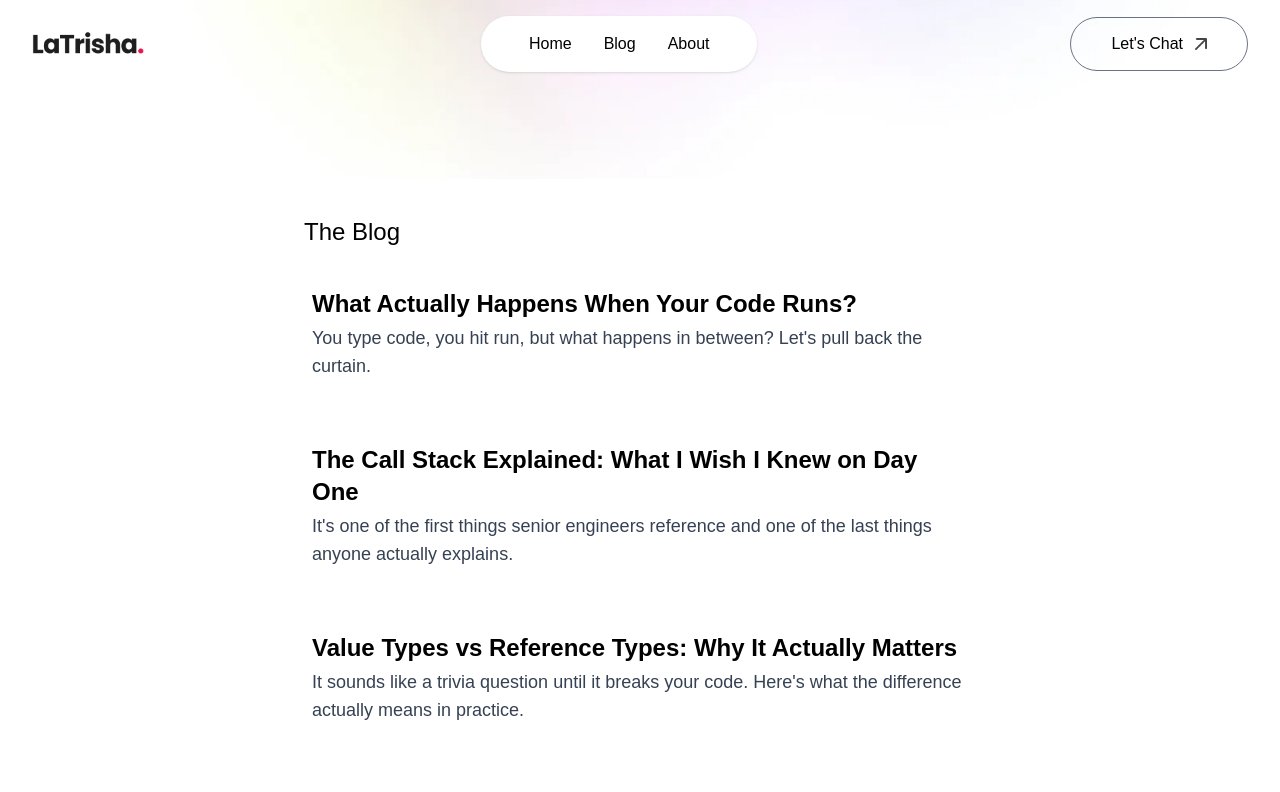
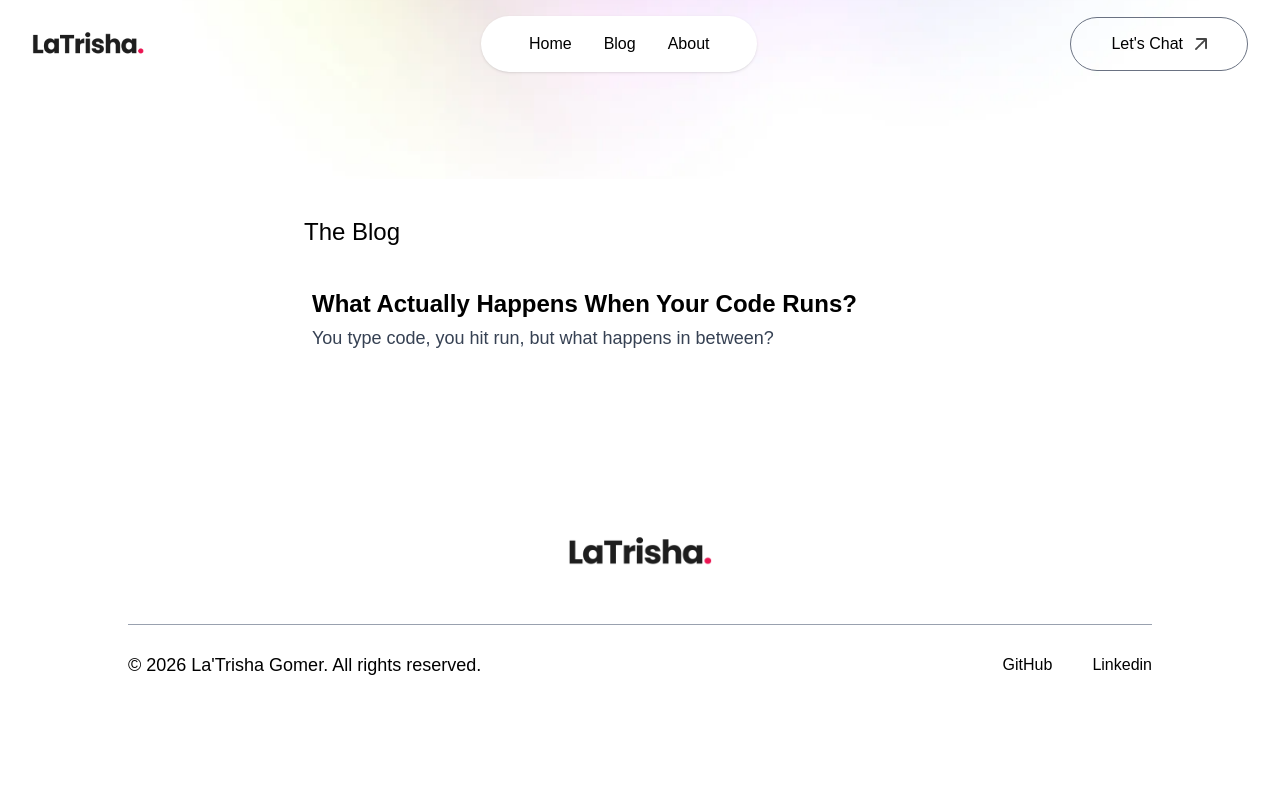
Before and after one commit to LaTrishaGomer/latrisha-gomer, a Next.js app: page /blog in a window 1280 px wide. Shown: the top 792 px of the page. Built offline with nearby package versions, Linux system fonts and the light colour scheme; a web font is replaced by a local one.

Commit message:
set up automatic post reading from MDX frontmatter using getAllPosts

```diff
--- a/app/blog/page.js
+++ b/app/blog/page.js
@@ -1,13 +1,15 @@
 import Blog from '../components/Blog'
 import Navbar from '../components/Navbar'
 import Footer from '../components/Footer'
+import { getAllPosts } from '../lib/posts'
 
 export default function BlogPage() {
+  const posts = getAllPosts()
   return (
     <main>
      <Navbar />
      <div className="pt-44">
-      <Blog />
+      <Blog posts={posts} />
       </div>
       <Footer />
     </main>
--- a/app/blog/posts/what-actually-happens-when-your-code-runs.mdx
+++ b/app/blog/posts/what-actually-happens-when-your-code-runs.mdx
@@ -1,7 +1,10 @@
 ---
 title: What Actually Happens When Your Code Runs?
+description: You type code, you hit run, but what happens in between?
 date: April 4, 2026
 coverImage: /images/blog-post-image.png
+category: Programming
+tags: [C#, .NET, beginners]
 ---
 
 You type code, you hit run. But what actually happens in between?
--- a/app/components/Blog.jsx
+++ b/app/components/Blog.jsx
@@ -1,11 +1,13 @@
 'use client'
-import { assets, workData } from '@/assets/assets'
+import { assets } from '@/assets/assets'
 import Image from 'next/image'
 import React from 'react'
 import Link from 'next/link'
 import { motion } from "motion/react"
 
-const Blog = ({ limit, showButton }) => {
+const Blog = ({ limit, showButton, posts = [] }) => {
+  const displayedPosts = limit ? posts.slice(0, limit) : posts
+
   return (
     <motion.div
       id='blog'
@@ -17,7 +19,7 @@ const Blog = ({ limit, showButton }) => {
     >
       <h3 className='mb-2 text-2xl font-ovo max-w-2xl mx-auto'>The Blog</h3>
         <div className='flex flex-col gap-12 my-10 max-w-2xl mx-auto'>
-        {(limit ? workData.slice(0, limit) : workData).map((project, index) => (
+        {displayedPosts.map((project, index) => (
           <motion.div
             key={index}
             className='flex flex-col gap-4'
--- a/app/components/Header.jsx
+++ b/app/components/Header.jsx
@@ -1,3 +1,4 @@
+'use client'
 import { assets } from '@/assets/assets'
 import Image from 'next/image'
 import React from 'react'
@@ -5,7 +6,7 @@ import { motion } from "motion/react"
 
 const Header = () => {
   return (
-    <div className='w-full px-[12%] py-20'>
+    <div className='w-full px-[12%] py-20 pt-44'>
       <div className='max-w-2xl mx-auto flex flex-col lg:flex-row-reverse items-center gap-10'>
 
         {/* Image */}
--- /dev/null
+++ b/app/lib/posts.js
@@ -0,0 +1,30 @@
+import fs from 'fs'
+import path from 'path'
+import matter from 'gray-matter'
+
+const postsDirectory = path.join(process.cwd(), 'app/blog/posts')
+
+export function getAllPosts() {
+  const fileNames = fs.readdirSync(postsDirectory)
+
+  const posts = fileNames
+    .filter(fileName => fileName.endsWith('.mdx'))
+    .map(fileName => {
+      const slug = fileName.replace(/\.mdx$/, '')
+      const fullPath = path.join(postsDirectory, fileName)
+      const fileContents = fs.readFileSync(fullPath, 'utf8')
+      const { data } = matter(fileContents)
+
+      return {
+        slug,
+        title: data.title,
+        description: data.description,
+        date: data.date,
+        category: data.category,
+        tags: data.tags || [],
+        coverImage: data.coverImage
+      }
+    })
+
+  return posts.sort((a, b) => new Date(b.date) - new Date(a.date))
+}
--- a/app/page.js
+++ b/app/page.js
@@ -1,20 +1,20 @@
-'use client'
 import Footer from "./components/Footer";
 import Header from "./components/Header";
 import Navbar from "./components/Navbar";
 import Blog from "./components/Blog";
 import Projects from "./components/Projects";
+import { getAllPosts } from "./lib/posts";
 
 export default function Home() {
+  const posts = getAllPosts()
+
   return (
-    < >
-    <Navbar />
-    <div className="pt-24">
-    <Header />
-    </div>
-    <Blog limit={3} showButton={true} />
-    <Projects />
-    <Footer />
+    <>
+      <Navbar />
+      <Header />
+      <Blog limit={3} showButton={true} posts={posts} />
+      <Projects />
+      <Footer />
     </>
-  );
+  )
 }
--- a/assets/assets.js
+++ b/assets/assets.js
@@ -90,8 +90,9 @@ export const workData = [
     {
         title: 'What Actually Happens When Your Code Runs?',
         description: "You type code, you hit run, but what happens in between? Let's pull back the curtain.",
-        bgImage: '/work-5.png',
         slug: 'what-actually-happens-when-your-code-runs',
+        category: 'Programming',
+        tags: ['C#', '.NET', 'beginners']
     },
     {
         title: 'The Call Stack Explained: What I Wish I Knew on Day One',
```
Lines whose indentation alone changed are shown as unchanged.
